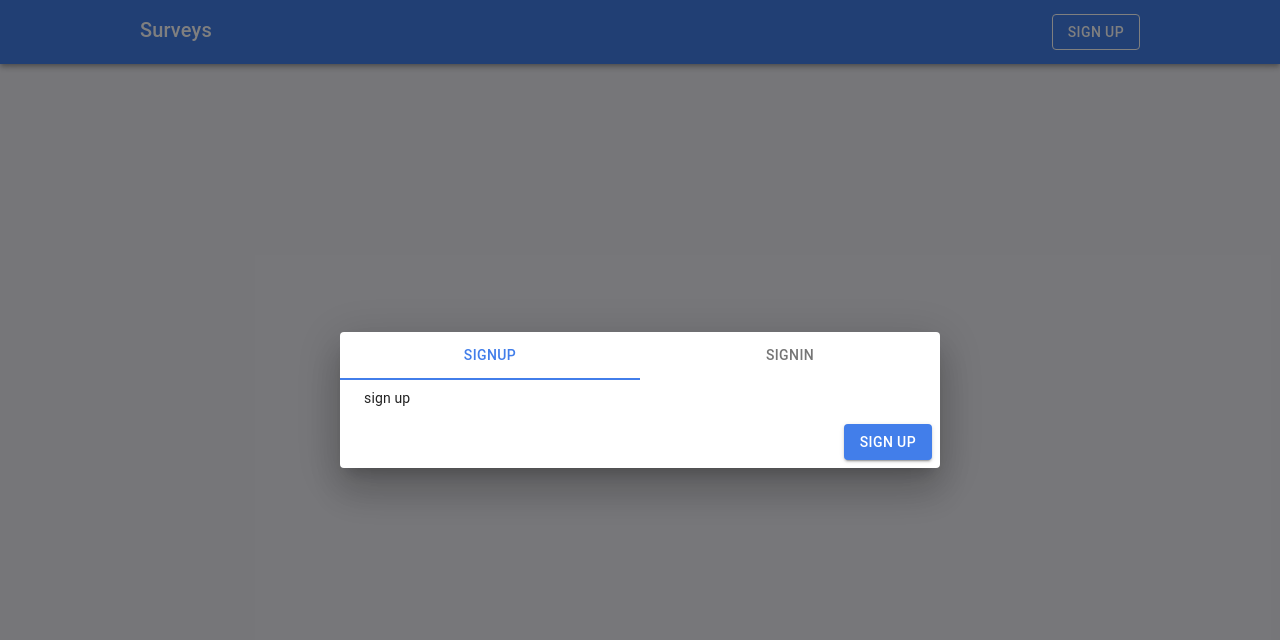
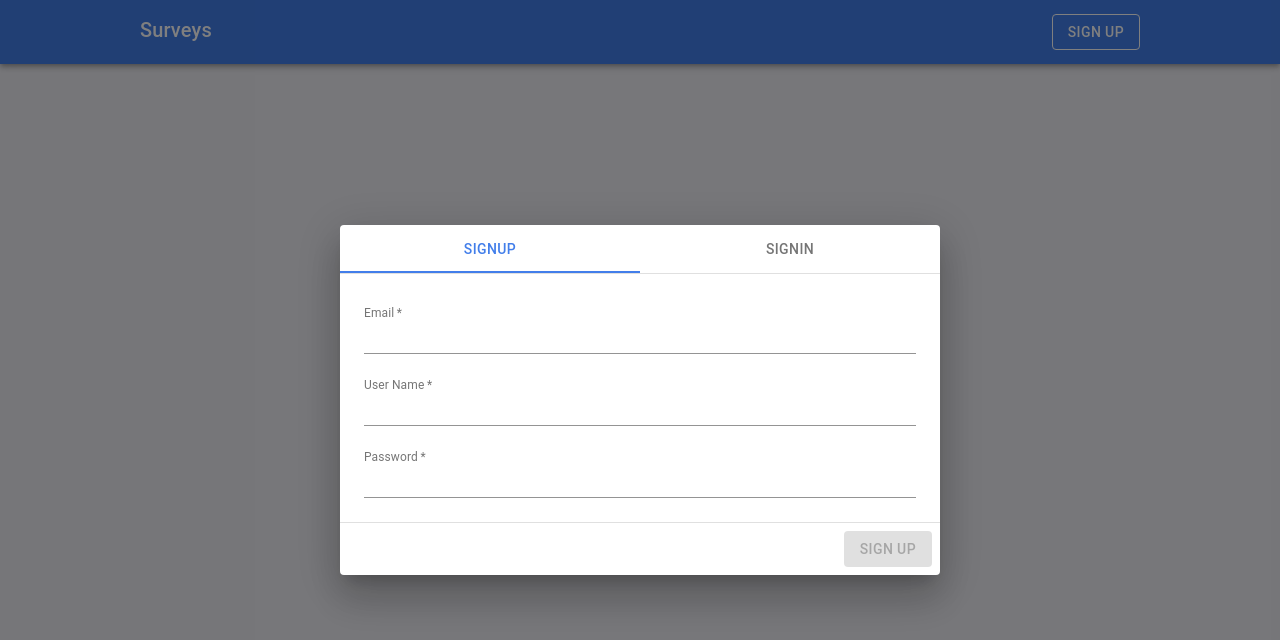
Before and after one commit to t-tiger/survey-app, a Next.js app in the folder client/: page / in a window 1280 px wide. Both pictures are taken after a click on the button "SIGN UP". Shown: the top 640 px of the page. Built offline with nearby package versions, Linux system fonts and the light colour scheme; no server answers.

Commit message:
remove eslint

```diff
--- a/client/components/organisms/AuthDialog/SignInMenu.tsx
+++ b/client/components/organisms/AuthDialog/SignInMenu.tsx
@@ -5,7 +5,7 @@ import { Button, DialogActions, DialogContent } from '@material-ui/core'
 const SignInMenu: React.FC = () => {
   return (
     <>
-      <DialogContent>sign in</DialogContent>
+      <DialogContent dividers>sign in</DialogContent>
       <DialogActions>
         <Button color="primary" variant="contained">
           Sign in
--- a/client/components/organisms/AuthDialog/SignUpMenu.tsx
+++ b/client/components/organisms/AuthDialog/SignUpMenu.tsx
@@ -1,13 +1,64 @@
-import React from 'react'
+import React, { useState } from 'react'
 
-import { Button, DialogActions, DialogContent } from '@material-ui/core'
+import {
+  Button,
+  DialogActions,
+  DialogContent,
+  TextField,
+} from '@material-ui/core'
 
 const SignUpMenu: React.FC = () => {
+  const [email, setEmail] = useState('')
+  const [name, setName] = useState('')
+  const [password, setPassword] = useState('')
+
+  const handleEmailChange = (e: React.ChangeEvent<HTMLInputElement>) => {
+    setEmail(e.target.value)
+  }
+  const handleNameChange = (e: React.ChangeEvent<HTMLInputElement>) => {
+    setName(e.target.value)
+  }
+  const handlePasswordChange = (e: React.ChangeEvent<HTMLInputElement>) => {
+    setPassword(e.target.value)
+  }
+
+  const readyToSave =
+    email.trim().length > 0 && name.trim().length > 0 && password.length > 0
+
   return (
     <>
-      <DialogContent>sign up</DialogContent>
+      <DialogContent dividers>
+        <TextField
+          margin="normal"
+          value={email}
+          label="Email"
+          onChange={handleEmailChange}
+          InputLabelProps={{ shrink: true }}
+          fullWidth
+          required
+        />
+        <TextField
+          margin="normal"
+          value={name}
+          label="User Name"
+          onChange={handleNameChange}
+          InputLabelProps={{ shrink: true }}
+          fullWidth
+          required
+        />
+        <TextField
+          margin="normal"
+          type="password"
+          value={password}
+          label="Password"
+          onChange={handlePasswordChange}
+          InputLabelProps={{ shrink: true }}
+          fullWidth
+          required
+        />
+      </DialogContent>
       <DialogActions>
-        <Button color="primary" variant="contained">
+        <Button color="primary" variant="contained" disabled={!readyToSave}>
           Sign up
         </Button>
       </DialogActions>
--- a/client/pages/_app.tsx
+++ b/client/pages/_app.tsx
@@ -1,11 +1,10 @@
-/* eslint-disable react/jsx-props-no-spreading */
 import React, { useEffect, useState } from 'react'
 import { AppProps } from 'next/app'
 
 import { CssBaseline, ThemeProvider } from '@material-ui/core'
 
 import { mainTheme } from 'const/theme'
-import { deleteAuthSession, getAuthStatus, setAuthStatus } from 'utils/session'
+import { getAuthStatus, setAuthStatus } from 'utils/session'
 import { fetchAuthState } from 'modules/user/api'
 
 import { MessageCenterProvider } from 'utils/messageCenter'
```
Also changed, not shown: client/components/organisms/AuthDialog/Index.tsx (+2 -8 lines), client/package.json (+0 -11 lines), client/.eslintrc.yml (deleted), 1 other file (tests, documents, lock files or other folders).
